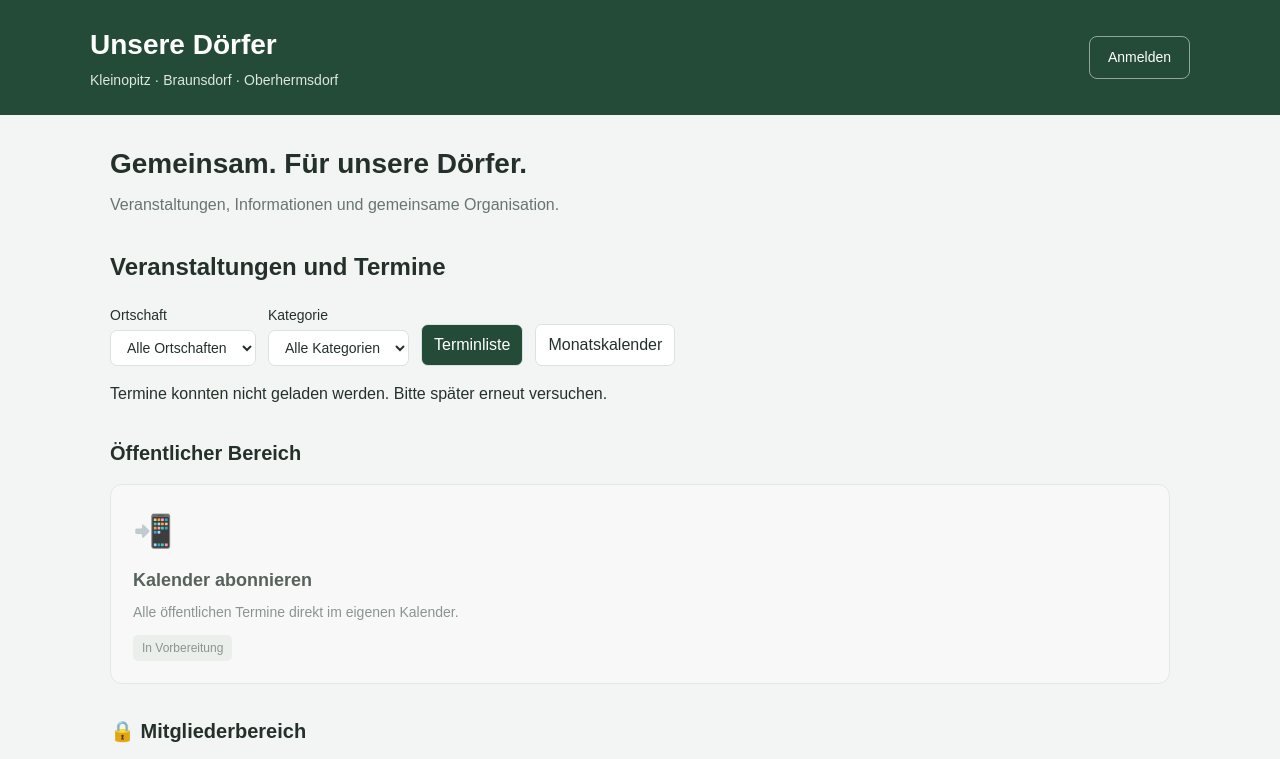
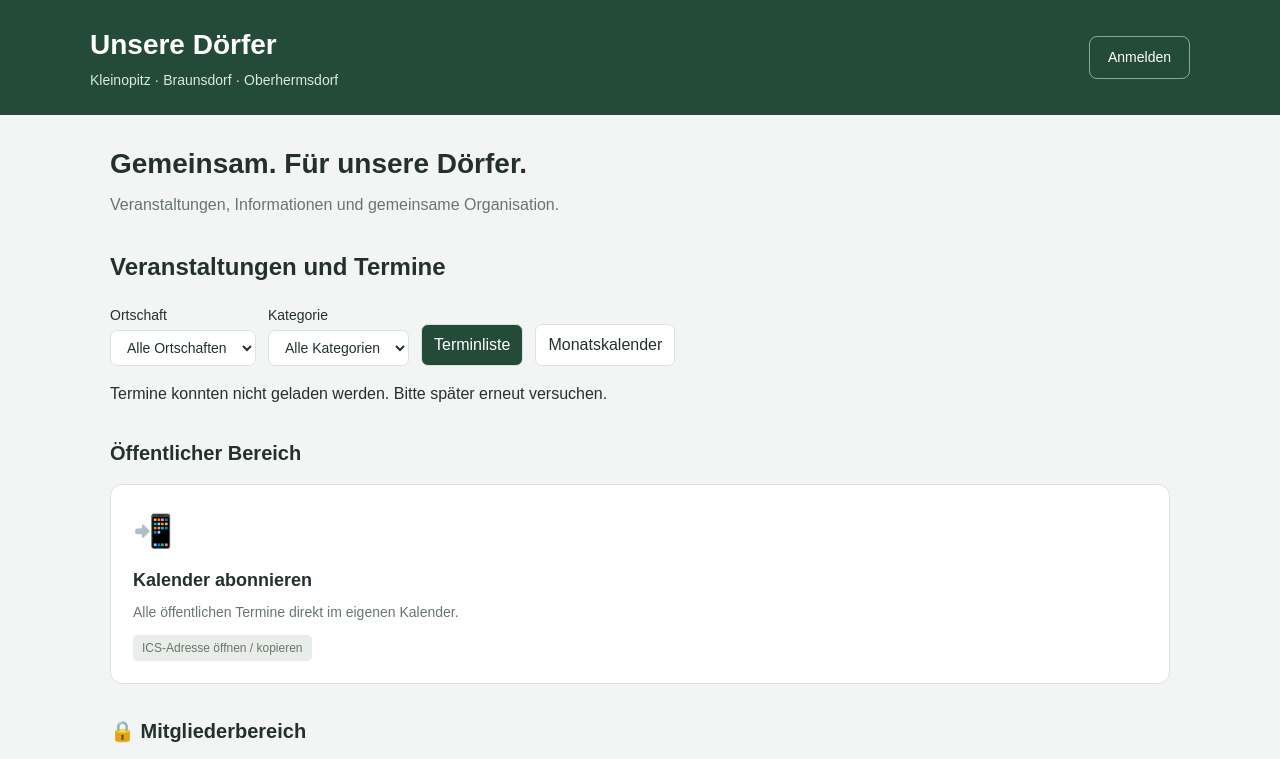
Before and after one commit to schmadsch/Dorfverwaltung, a plain HTML site: page index.html in a window 1280 px wide. Shown: the top 759 px of the page. Drawn offline with nearby package versions, Linux system fonts and the light colour scheme; no server answers.

Commit message:
Kalenderabonnement aktivieren

```diff
--- a/index.html
+++ b/index.html
@@ -278,17 +278,14 @@
 
 
 
-                <div class="tile disabled">
+                <a class="tile" href="https://evbuesayuhmafbisqclj.supabase.co/functions/v1/kalender-ics">
                     <div class="tile-icon">📲</div>
                     <h3>Kalender abonnieren</h3>
                     <p>
                         Alle öffentlichen Termine direkt
                         im eigenen Kalender.
                     </p>
-                    <span class="status">
-                        In Vorbereitung
-                    </span>
-                </div>
+                    <span class="status">ICS-Adresse öffnen / kopieren</span></a>
 
             </div>
 
```
